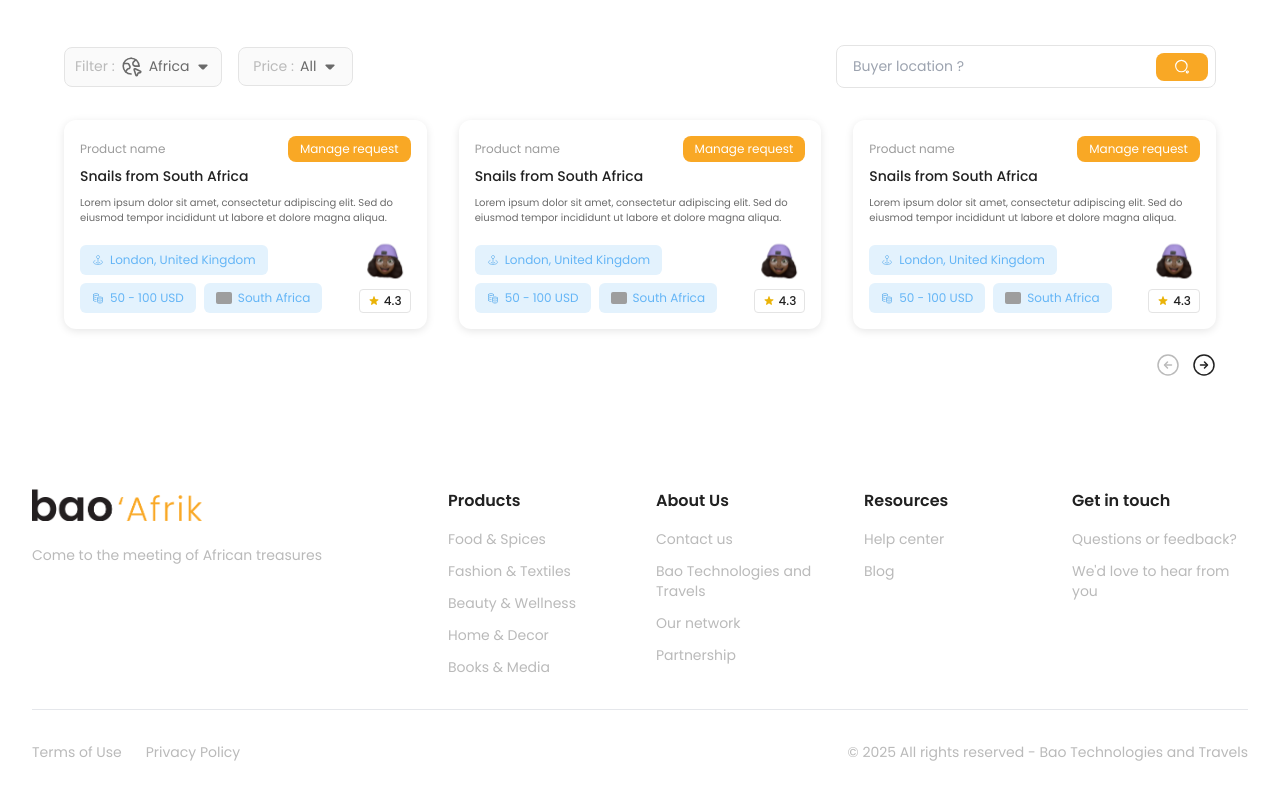
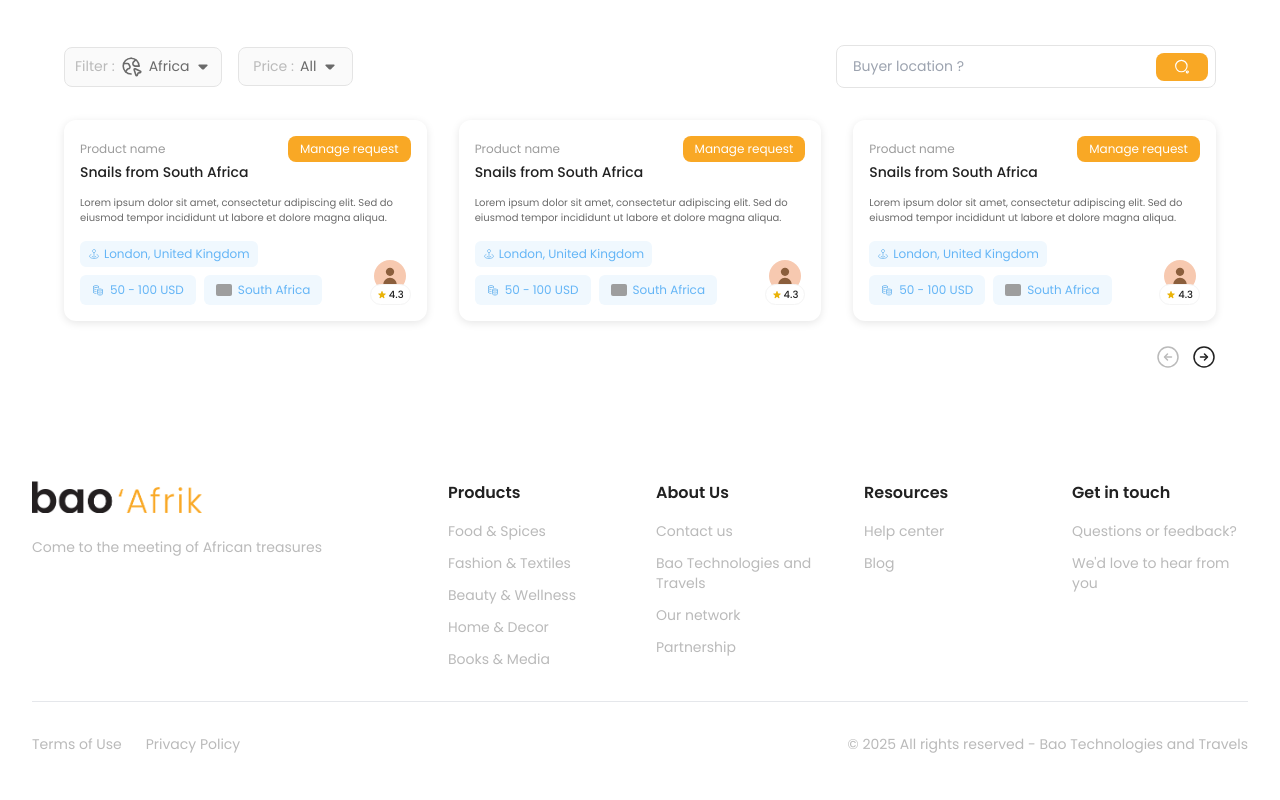
Before and after one commit to Bao-Technologies-and-Travels/BaoAfrik, a React (Create React App) app: page / in a window 1280 px wide. Shown: the part 2013-2813 px from the top of the page. Built offline with nearby package versions, Linux system fonts and the light colour scheme; grey boxes are pictures that could not be loaded; the HTML template or start-up script is replaced by a standard one.

Commit message:
Remove unused bit.svg icon from assets and update Home component to reflect changes in layout and styling. Adjusted spacing and structure for product tags and user info for improved visual consistency.

```diff
--- a/src/pages/Home.tsx
+++ b/src/pages/Home.tsx
@@ -32,7 +32,6 @@ import unverifyIcon from '../assets/images/pre/unverify.svg';
 import globyIcon from '../assets/images/pre/globy.svg';
 import buyerIcon from '../assets/images/pre/buyer.svg';
 import moneyIcon from '../assets/images/pre/money.svg';
-import bitIcon from '../assets/images/pre/bit.svg';
 
 // Import banner images
 import cameroonianFashion from '../assets/images/logos/Fashion.png'; // Traditional Kente fabrics
@@ -1782,7 +1781,7 @@ const Home: React.FC = () => {
                   style={{ boxShadow: '0 2px 8px rgba(0, 0, 0, 0.1)', height: 'auto' }}
                 >
                   {/* Product Name Label and Button */}
-                  <div className="flex items-center justify-between mb-1">
+                  <div className="flex items-center justify-between mb-0">
                     <span style={{ fontSize: '12px', color: '#9C9C9C' }}>Product name</span>
                     <button
                       className="px-3 py-1 rounded-lg text-white"
@@ -1793,23 +1792,23 @@ const Home: React.FC = () => {
                   </div>
 
                   {/* Product Title */}
-                  <h3 className="mb-2" style={{ fontSize: '14px', fontWeight: '500', color: '#212121' }}>
+                  <h3 className="mb-3" style={{ fontSize: '14px', fontWeight: '500', color: '#212121' }}>
                     Snails from South Africa
                   </h3>
 
                   {/* Description */}
-                  <p className="mb-3" style={{ fontSize: '10px', color: '#6A6A6A', lineHeight: '1.5', fontWeight: 'normal' }}>
+                  <p className="mb-4" style={{ fontSize: '10px', color: '#6A6A6A', lineHeight: '1.5', fontWeight: 'normal' }}>
                     Lorem ipsum dolor sit amet, consectetur adipiscing elit. Sed do eiusmod tempor incididunt ut labore et dolore magna aliqua.
                   </p>
 
                   {/* Tags and User Info Row */}
                   <div className="flex items-end justify-between">
-                    {/* Tags */}
-                    <div className="flex flex-wrap gap-2">
-                      {/* Location Tag */}
+                    {/* Tags - Stacked Layout */}
+                    <div className="flex flex-col gap-2">
+                      {/* First Row - Location */}
                       <div
-                        className="flex items-center gap-1.5 px-3 py-1.5"
-                        style={{ backgroundColor: '#E3F2FD', borderRadius: '6px' }}
+                        className="flex items-center gap-1 px-2 py-1"
+                        style={{ backgroundColor: '#F0F8FE', borderRadius: '6px', width: 'fit-content' }}
                       >
                         <img
                           src={locationIcon}
@@ -1820,10 +1819,12 @@ const Home: React.FC = () => {
                         <span style={{ fontSize: '12px', color: '#64B5F6' }}>London, United Kingdom</span>
                       </div>
 
+                      {/* Second Row - Price and Country */}
+                      <div className="flex gap-2">
                         {/* Price Tag */}
                         <div
                           className="flex items-center gap-1.5 px-3 py-1.5"
-                        style={{ backgroundColor: '#E3F2FD', borderRadius: '6px' }}
+                          style={{ backgroundColor: '#F0F8FE', borderRadius: '6px' }}
                         >
                           <img
                             src={moneyIcon}
@@ -1837,7 +1838,7 @@ const Home: React.FC = () => {
                         {/* Country Tag */}
                         <div
                           className="flex items-center gap-1.5 px-3 py-1.5"
-                        style={{ backgroundColor: '#E3F2FD', borderRadius: '6px' }}
+                          style={{ backgroundColor: '#F0F8FE', borderRadius: '6px' }}
                         >
                           <img
                             src="https://flagcdn.com/w20/za.png"
@@ -1847,22 +1848,27 @@ const Home: React.FC = () => {
                           <span style={{ fontSize: '12px', color: '#64B5F6' }}>South Africa</span>
                         </div>
                       </div>
+                    </div>
 
                     {/* User Info */}
-                    <div className="flex flex-col items-center">
-                      <img
-                        src={bitIcon}
-                        alt="User"
-                        className="w-12 h-12 mb-1"
-                      />
+                    <div className="flex flex-col items-center mt-2">
                       <div
-                        className="flex items-center justify-center gap-1 px-2 py-0.5 rounded border"
-                        style={{ borderColor: '#E4E4E4', backgroundColor: '#FFFFFF' }}
-                      >
-                        <svg className="w-3 h-3 text-yellow-500" fill="currentColor" viewBox="0 0 20 20">
+                        className="w-8 h-8 rounded-full flex items-center justify-center overflow-hidden"
+                        style={{ backgroundColor: '#F7C9B0' }}
+                      >
+                        <svg className="w-5 h-5" viewBox="0 0 24 24" fill="none" xmlns="http://www.w3.org/2000/svg">
+                          <path d="M12 12C14.7614 12 17 9.76142 17 7C17 4.23858 14.7614 2 12 2C9.23858 2 7 4.23858 7 7C7 9.76142 9.23858 12 12 12Z" fill="#8B5E3C"/>
+                          <path d="M12 14C7.58172 14 4 17.5817 4 22H20C20 17.5817 16.4183 14 12 14Z" fill="#8B5E3C"/>
+                        </svg>
+                      </div>
+                      <div
+                        className="flex items-center justify-center gap-0.5 px-1.5 py-0.5 border -mt-2"
+                        style={{ borderColor: '#F4F4F4', backgroundColor: '#FFFFFF', borderRadius: '12px' }}
+                      >
+                        <svg className="w-2.5 h-2.5 text-yellow-500" fill="currentColor" viewBox="0 0 20 20">
                           <path d="M9.049 2.927c.3-.921 1.603-.921 1.902 0l1.07 3.292a1 1 0 00.95.69h3.462c.969 0 1.371 1.24.588 1.81l-2.8 2.034a1 1 0 00-.364 1.118l1.07 3.292c.3.921-.755 1.688-1.54 1.118l-2.8-2.034a1 1 0 00-1.175 0l-2.8 2.034c-.784.57-1.838-.197-1.539-1.118l1.07-3.292a1 1 0 00-.364-1.118L2.98 8.72c-.783-.57-.38-1.81.588-1.81h3.461a1 1 0 00.951-.69l1.07-3.292z" />
                         </svg>
-                        <span style={{ fontSize: '12px', color: '#212121', fontWeight: '500' }}>4.3</span>
+                        <span style={{ fontSize: '10px', color: '#212121', fontWeight: '500' }}>4.3</span>
                       </div>
                     </div>
                   </div>
```
Also changed, not shown: src/assets/images/pre/bit.svg (deleted). Lines whose indentation alone changed are shown as unchanged.
